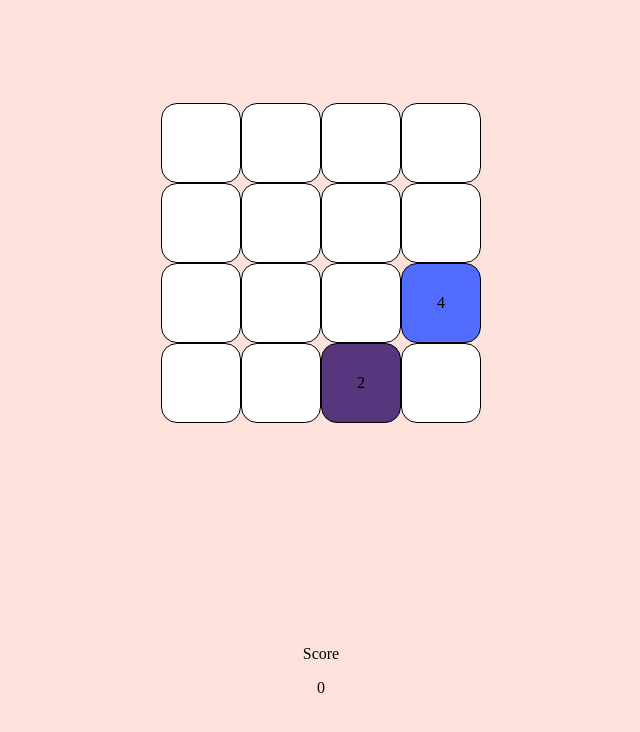
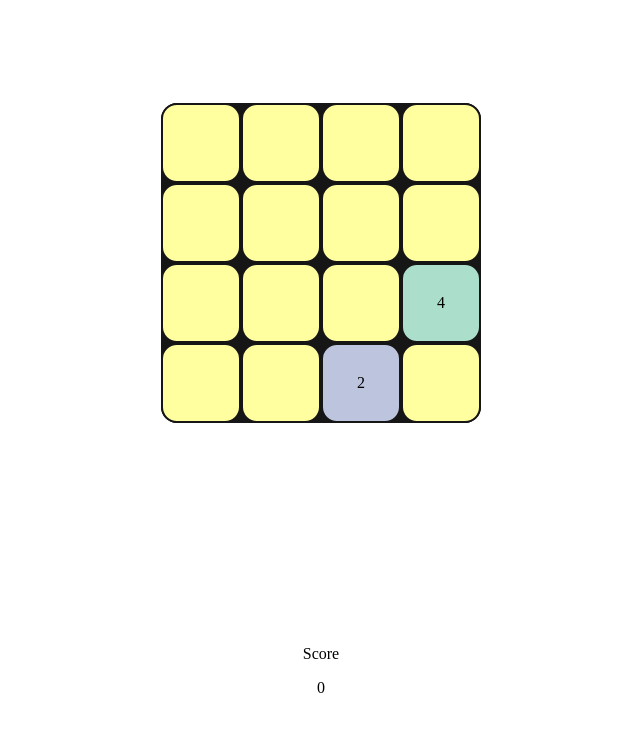
Before and after one commit to KIITTIKUN/2048-boardgame-interview, a plain HTML site: page index.html in a window 1280 px wide. Shown: the whole page, without its empty margins (319-959 px from the left). Drawn offline with Linux system fonts and the light colour scheme.

Commit message:
fix(2048): color pallete

```diff
--- a/2048-board-game.css
+++ b/2048-board-game.css
@@ -1,7 +1,7 @@
 body {
     display: flex;
     flex-direction: column;
-    background-color: #FCE2DB;
+    background-color: #ffffff;
     margin: 0;
     align-items: center;
     justify-content: space-around;
@@ -13,6 +13,8 @@ body {
     display: grid;
     grid-template-columns: repeat(4, 80px);
     grid-template-rows: repeat(4, 80px);
+    background-color: #161616;
+    border-radius: 2vmin;
 }
 
 #score-board {
@@ -30,6 +32,7 @@ body {
     justify-content: center;
     align-items: center;
     border-style: solid;
-    border-width: 1px;
+    border-width: 2px;
     border-radius: 2vmin;
+    border-color: #161616;
 }
--- a/2048-board-game.js
+++ b/2048-board-game.js
@@ -9,13 +9,13 @@ const getColor = (value) => {
   let color;
   switch (value) {
     case 0:
-      color = '#FFFFFF';
+      color = '#FFFF9F';
       break;
     case 2:
-      color = '#56367d';
+      color = '#bdc4de';
       break;
     case 4:
-      color = '#526cff';
+      color = '#abdecb';
       break;
     case 8:
       color = '#63ffff';
@@ -45,7 +45,7 @@ const getColor = (value) => {
       color = '#ff0803';
       break;
     default:
-      color = '#FFFFFF';
+      color = '#FFFF9F';
   }
   return color;
 };
@@ -225,7 +225,7 @@ const moveDown = (id) => {
 const down = () => {
   exclude = [];
   for (let i = max; i >= min; i--) {
-    for (let j = min; j <= max; j++) {
+    for (let j = max; j >= min; j--) {
       console.log(`send = ${i}${j}`);
       moveDown(`${i}${j}`);
     }
```
